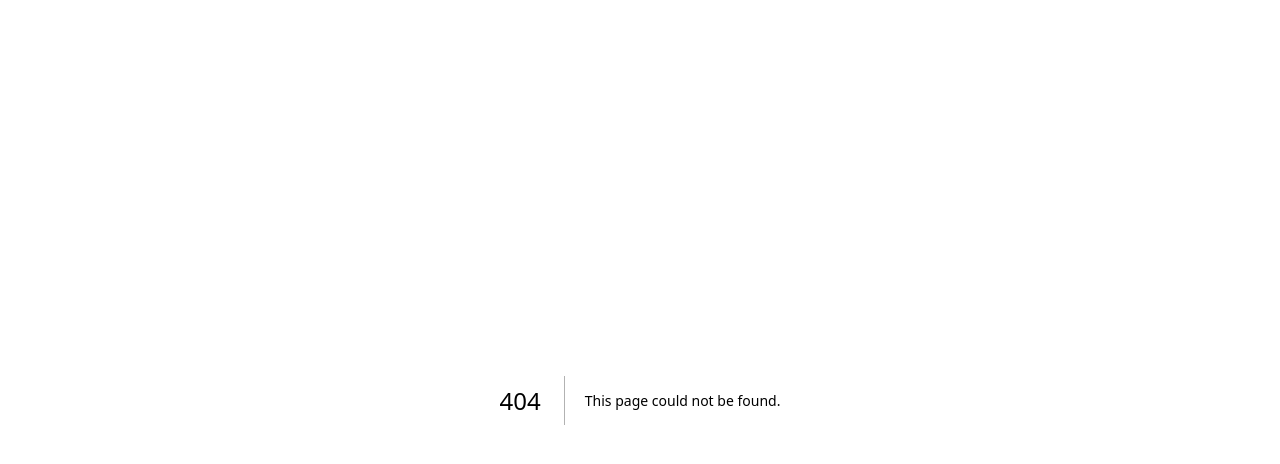
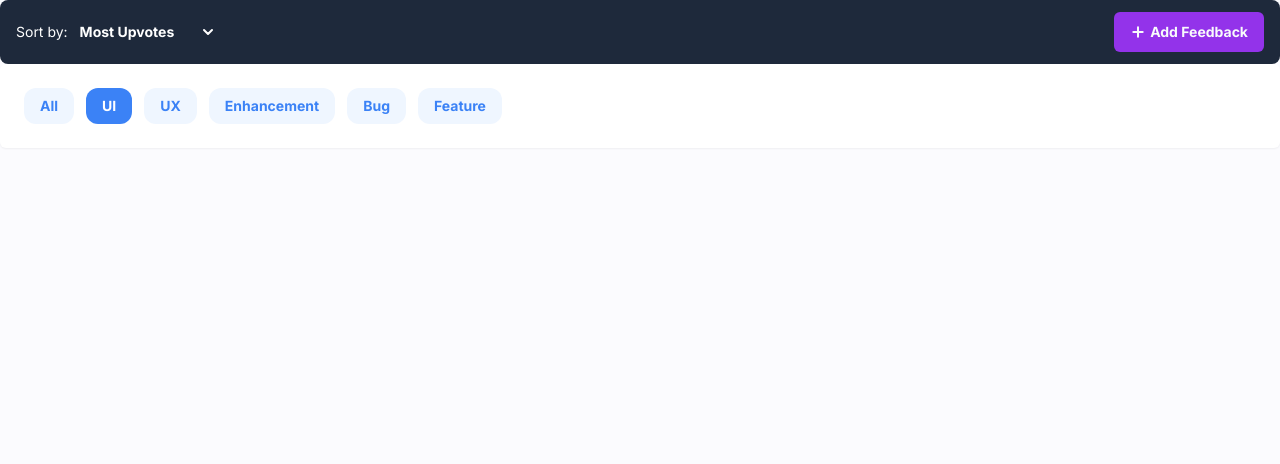
Before and after one commit to shaqeebakhtar/product-feedback-app, a Next.js app: page /feedbacks in a window 1280 px wide. Before the commit this address had no page. Shown: the top 464 px of the page. Built offline with nearby package versions, Linux system fonts and the light colour scheme.

Commit message:
added feedback page

```diff
--- a/package.json
+++ b/package.json
@@ -16,6 +16,7 @@
     "@next-auth/prisma-adapter": "^0.4.4-canary.81",
     "@prisma/client": "^5.2.0",
     "@radix-ui/react-label": "^2.0.2",
+    "@radix-ui/react-select": "^1.2.2",
     "@radix-ui/react-slot": "^1.0.2",
     "@radix-ui/react-toast": "^1.1.4",
     "@types/node": "20.5.6",
--- a/src/app/(auth)/login/page.tsx
+++ b/src/app/(auth)/login/page.tsx
@@ -35,7 +35,7 @@
       email: data.email,
       password: data.password,
       redirect: true,
-      callbackUrl: "/",
+      callbackUrl: "/feedbacks",
     });
   };
 
--- /dev/null
+++ b/src/app/feedbacks/page.tsx
@@ -0,0 +1,13 @@
+import Filter from "@/components/filter";
+import Header from "@/components/header";
+
+const Feedbacks = () => {
+  return (
+    <div>
+      <Header />
+      <Filter />
+    </div>
+  );
+};
+
+export default Feedbacks;
--- a/src/app/layout.tsx
+++ b/src/app/layout.tsx
@@ -1,6 +1,7 @@
 import "@/styles/globals.css";
 import type { Metadata } from "next";
 import { Inter } from "next/font/google";
+import Providers from "./providers";
 
 const inter = Inter({ subsets: ["latin"] });
 
@@ -16,7 +17,9 @@
 }) {
   return (
     <html lang="en">
-      <body className={inter.className}>{children}</body>
+      <body className={inter.className}>
+        <Providers>{children}</Providers>
+      </body>
     </html>
   );
 }
--- a/src/app/page.tsx
+++ b/src/app/page.tsx
@@ -1,7 +1,32 @@
-export default function Home() {
+import { getServerSession } from "next-auth";
+import Link from "next/link";
+import { authOptions } from "./api/auth/[...nextauth]/route";
+import { redirect } from "next/navigation";
+
+export default async function Home() {
+  const session = await getServerSession(authOptions);
+
+  if (session) {
+    redirect("/feedbacks");
+  }
+
   return (
-    <main className="flex min-h-screen flex-col items-center justify-between p-24">
-      Page
-    </main>
+    <div className="flex items-center justify-center h-screen">
+      <div className="flex gap-4 items-center">
+        <Link
+          href="/register"
+          className="border-2 border-primary hover:bg-primary hover:text-white transition ease-in-out text-primary font-semibold py-2 px-4 rounded-md text-sm"
+        >
+          Sign Up
+        </Link>
+
+        <Link
+          href="/login"
+          className="border-2 border-primary bg-primary hover:bg-transparent transition ease-in-out text-white hover:text-primary font-semibold py-2 px-4 rounded-md text-sm"
+        >
+          Login
+        </Link>
+      </div>
+    </div>
   );
 }
--- /dev/null
+++ b/src/app/providers.tsx
@@ -0,0 +1,8 @@
+"use client";
+import { SessionProvider } from "next-auth/react";
+
+const Providers = ({ children }: { children: React.ReactNode }) => {
+  return <SessionProvider>{children}</SessionProvider>;
+};
+
+export default Providers;
--- /dev/null
+++ b/src/components/feedback.tsx
@@ -0,0 +1,9 @@
+import React from "react";
+
+type Props = {};
+
+const Feedback = (props: Props) => {
+  return <div>Feedback</div>;
+};
+
+export default Feedback;
--- /dev/null
+++ b/src/components/filter.tsx
@@ -0,0 +1,39 @@
+"use client";
+import React, { useState } from "react";
+
+type Props = {};
+
+const Filter = (props: Props) => {
+  const filterOptions = ["UI", "UX", "Enhancement", "Bug", "Feature"];
+  const [active, setActive] = useState("UI");
+
+  return (
+    <div className="bg-white p-6 shadow-sm rounded-md flex gap-x-3 gap-y-4 flex-wrap">
+      <span
+        className={
+          active === "All"
+            ? "cursor-pointer py-2 px-4 bg-blue-500 text-white rounded-xl text-sm font-bold hover:bg-blue-600"
+            : "cursor-pointer py-2 px-4 bg-blue-50 text-blue-500 rounded-xl text-sm font-bold hover:bg-blue-100"
+        }
+        onClick={() => setActive("All")}
+      >
+        All
+      </span>
+      {filterOptions.map((option, index) => (
+        <span
+          key={index}
+          className={
+            active === option
+              ? "cursor-pointer py-2 px-4 bg-blue-500 text-white rounded-xl text-sm font-bold hover:bg-blue-600"
+              : "cursor-pointer py-2 px-4 bg-blue-50 text-blue-500 rounded-xl text-sm font-bold hover:bg-blue-100"
+          }
+          onClick={() => setActive(option)}
+        >
+          {option}
+        </span>
+      ))}
+    </div>
+  );
+};
+
+export default Filter;
--- /dev/null
+++ b/src/components/header.tsx
@@ -0,0 +1,65 @@
+import { Plus } from "lucide-react";
+import { Button } from "./ui/button";
+import {
+  Select,
+  SelectContent,
+  SelectGroup,
+  SelectItem,
+  SelectTrigger,
+  SelectValue,
+} from "./ui/select";
+import { Label } from "./ui/label";
+
+const Header = () => {
+  return (
+    <header>
+      <div className="bg-slate-800 px-4 py-3 rounded-lg flex justify-between items-center">
+        <div className="flex items-center text-white">
+          <Label htmlFor="sort-feedbacks" className="text-sm font-normal">
+            Sort by:
+          </Label>
+          <Select defaultValue="most upvotes">
+            <SelectTrigger
+              id="sort-feedbacks"
+              className="w-[160px] text-white bg-transparent border-none font-bold"
+            >
+              <SelectValue placeholder="Select a fruit" />
+            </SelectTrigger>
+            <SelectContent className="w-[200px] text-slate-500">
+              <SelectItem
+                className="py-3 border-b-2 border-slate-100 focus:bg-transparent focus:text-purple-600"
+                value="most upvotes"
+              >
+                Most Upvotes
+              </SelectItem>
+              <SelectItem
+                className="py-3 border-b-2 border-slate-100 focus:bg-transparent focus:text-purple-600"
+                value="least upvotes"
+              >
+                Least Upvotes
+              </SelectItem>
+              <SelectItem
+                className="py-3 border-b-2 border-slate-100 focus:bg-transparent focus:text-purple-600"
+                value="most comments"
+              >
+                Most Comments
+              </SelectItem>
+              <SelectItem
+                className="py-3 focus:bg-transparent focus:text-purple-600"
+                value="least comments"
+              >
+                Least Comments
+              </SelectItem>
+            </SelectContent>
+          </Select>
+        </div>
+        <Button className="bg-purple-600 hover:bg-purple-700 font-bold flex gap-1">
+          <Plus size={16} strokeWidth={3} />
+          Add Feedback
+        </Button>
+      </div>
+    </header>
+  );
+};
+
+export default Header;
--- /dev/null
+++ b/src/components/ui/select.tsx
@@ -0,0 +1,120 @@
+"use client";
+
+import * as React from "react";
+import * as SelectPrimitive from "@radix-ui/react-select";
+import { Check, ChevronDown } from "lucide-react";
+
+import { cn } from "@/lib/utils";
+
+const Select = SelectPrimitive.Root;
+
+const SelectGroup = SelectPrimitive.Group;
+
+const SelectValue = SelectPrimitive.Value;
+
+const SelectTrigger = React.forwardRef<
+  React.ElementRef<typeof SelectPrimitive.Trigger>,
+  React.ComponentPropsWithoutRef<typeof SelectPrimitive.Trigger>
+>(({ className, children, ...props }, ref) => (
+  <SelectPrimitive.Trigger
+    ref={ref}
+    className={cn(
+      "flex h-10 w-full items-center justify-between rounded-md border border-input bg-background px-3 py-2 text-sm ring-offset-background placeholder:text-muted-foreground focus:outline-none focus:ring-2 focus:ring-ring focus:ring-offset-2 disabled:cursor-not-allowed disabled:opacity-50",
+      className
+    )}
+    {...props}
+  >
+    {children}
+    <SelectPrimitive.Icon asChild>
+      <ChevronDown strokeWidth={3} className="h-4 w-4" />
+    </SelectPrimitive.Icon>
+  </SelectPrimitive.Trigger>
+));
+SelectTrigger.displayName = SelectPrimitive.Trigger.displayName;
+
+const SelectContent = React.forwardRef<
+  React.ElementRef<typeof SelectPrimitive.Content>,
+  React.ComponentPropsWithoutRef<typeof SelectPrimitive.Content>
+>(({ className, children, position = "popper", ...props }, ref) => (
+  <SelectPrimitive.Portal>
+    <SelectPrimitive.Content
+      ref={ref}
+      className={cn(
+        "relative z-50 min-w-[8rem] overflow-hidden rounded-md border bg-popover text-popover-foreground shadow-md data-[state=open]:animate-in data-[state=closed]:animate-out data-[state=closed]:fade-out-0 data-[state=open]:fade-in-0 data-[state=closed]:zoom-out-95 data-[state=open]:zoom-in-95 data-[side=bottom]:slide-in-from-top-2 data-[side=left]:slide-in-from-right-2 data-[side=right]:slide-in-from-left-2 data-[side=top]:slide-in-from-bottom-2",
+        position === "popper" &&
+          "data-[side=bottom]:translate-y-1 data-[side=left]:-translate-x-1 data-[side=right]:translate-x-1 data-[side=top]:-translate-y-1",
+        className
+      )}
+      position={position}
+      {...props}
+    >
+      <SelectPrimitive.Viewport
+        className={cn(
+          "p-1",
+          position === "popper" &&
+            "h-[var(--radix-select-trigger-height)] w-full min-w-[var(--radix-select-trigger-width)]"
+        )}
+      >
+        {children}
+      </SelectPrimitive.Viewport>
+    </SelectPrimitive.Content>
+  </SelectPrimitive.Portal>
+));
+SelectContent.displayName = SelectPrimitive.Content.displayName;
+
+const SelectLabel = React.forwardRef<
+  React.ElementRef<typeof SelectPrimitive.Label>,
+  React.ComponentPropsWithoutRef<typeof SelectPrimitive.Label>
+>(({ className, ...props }, ref) => (
+  <SelectPrimitive.Label
+    ref={ref}
+    className={cn("py-1.5 pl-8 pr-2 text-sm font-semibold", className)}
+    {...props}
+  />
+));
+SelectLabel.displayName = SelectPrimitive.Label.displayName;
+
+const SelectItem = React.forwardRef<
+  React.ElementRef<typeof SelectPrimitive.Item>,
+  React.ComponentPropsWithoutRef<typeof SelectPrimitive.Item>
+>(({ className, children, ...props }, ref) => (
+  <SelectPrimitive.Item
+    ref={ref}
+    className={cn(
+      "relative flex w-full cursor-default select-none items-center rounded-sm py-1.5 px-2 text-sm outline-none focus:bg-accent focus:text-accent-foreground data-[disabled]:pointer-events-none data-[disabled]:opacity-50",
+      className
+    )}
+    {...props}
+  >
+    <SelectPrimitive.ItemText>{children}</SelectPrimitive.ItemText>
+    <span className="absolute right-3 flex h-3.5 w-3.5 items-center justify-center">
+      <SelectPrimitive.ItemIndicator>
+        <Check strokeWidth={3} className="h-4 w-4 text-purple-600" />
+      </SelectPrimitive.ItemIndicator>
+    </span>
+  </SelectPrimitive.Item>
+));
+SelectItem.displayName = SelectPrimitive.Item.displayName;
+
+const SelectSeparator = React.forwardRef<
+  React.ElementRef<typeof SelectPrimitive.Separator>,
+  React.ComponentPropsWithoutRef<typeof SelectPrimitive.Separator>
+>(({ className, ...props }, ref) => (
+  <SelectPrimitive.Separator
+    ref={ref}
+    className={cn("-mx-1 my-1 h-px bg-muted", className)}
+    {...props}
+  />
+));
+SelectSeparator.displayName = SelectPrimitive.Separator.displayName;
+
+export {
+  Select,
+  SelectGroup,
+  SelectValue,
+  SelectTrigger,
+  SelectContent,
+  SelectLabel,
+  SelectItem,
+  SelectSeparator,
+};
```
Also changed, not shown: 1 other file (tests, documents, lock files or other folders).
